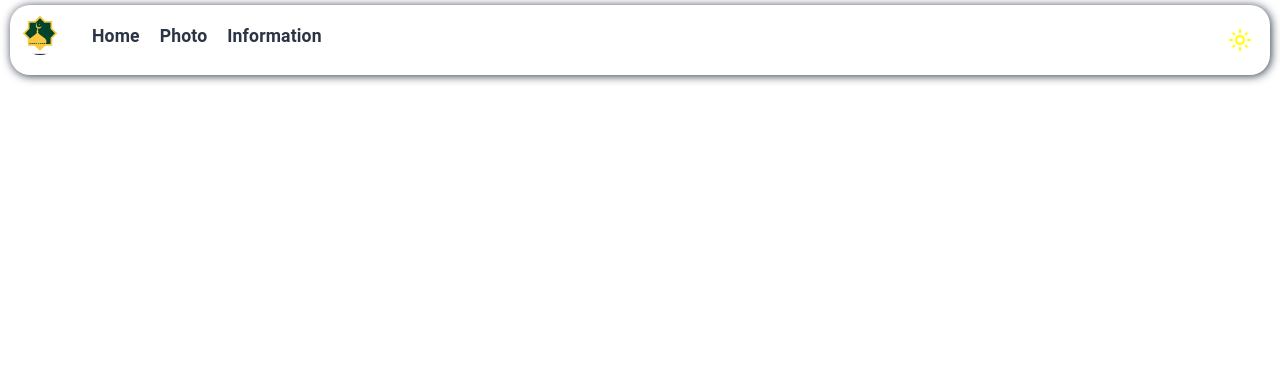
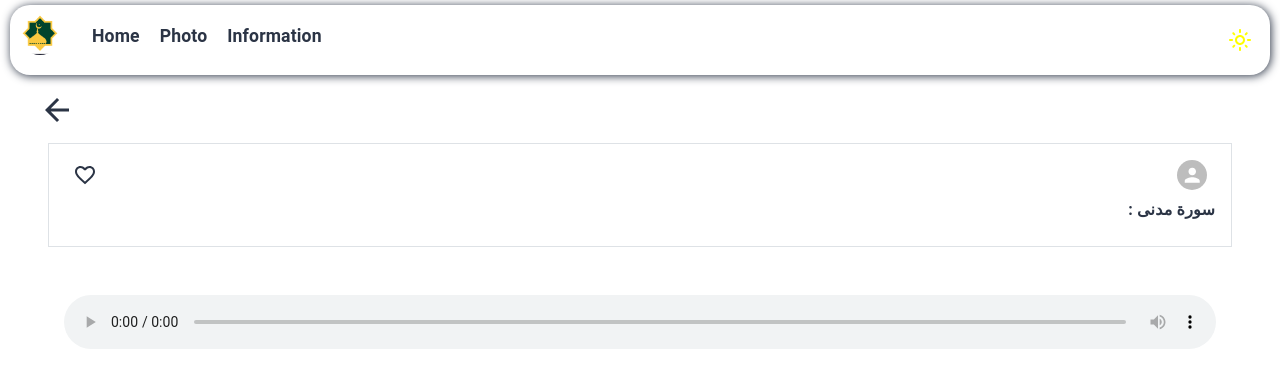
Before and after one commit to ZiadAhmed92/quran, a React (Vite) app: page /1/1 in a window 1280 px wide. Shown: the top 388 px of the page. Built offline with nearby package versions, Linux system fonts and the light colour scheme.

Commit message:
add shikh

```diff
--- a/src/App.jsx
+++ b/src/App.jsx
@@ -11,10 +11,12 @@ import { CssBaseline, ThemeProvider } from "@mui/material";
 import { ColorModeContext, useMode } from "./theme";
 import Quran from './Components/Quran/Quran';
 import KeyboardArrowUpIcon from '@mui/icons-material/KeyboardArrowUp';
+import Shikh from './Components/Shikh/Shikh';
 function App() {
   const [scroll, setScroll] = useState(0);
   const [theme, colorMode] = useMode();
   const [sora, setSora] = useState([]);
+  const [name, setName] = useState([]);
   window.onscroll = function () {
     setScroll(scrollY);
   };
@@ -35,10 +37,13 @@ function App() {
    <Routes>
     <Route path='/' element={<Main  setSora={setSora}/>} />
     <Route path='main' element={<Main setSora={setSora} />} />
-    <Route path='quran' element={<Quran sora={sora} />} >
-    <Route path=':id' element={<Quran sora={sora} />} />
+    <Route path='quran' element={<Quran sora={sora} name={name} setName={setName} />} >
+
+    <Route path=':id' element={<Quran sora={sora} name={name} setName={setName} />} />
+
 
     </Route>
+    <Route path=':shikh/:id' element={<Shikh sora={sora}  />} />
     <Route path='photo' element={<Photo />} />
     <Route path='info' element={<Info />} />
     {/* <Route path='info' element={<Info />} /> */}
--- a/src/Components/Quran/Quran.jsx
+++ b/src/Components/Quran/Quran.jsx
@@ -1,27 +1,26 @@
 import { Avatar, Typography } from "@mui/material";
 import axios from "axios";
-import React, { useEffect, useState } from "react";
-import { useParams } from "react-router-dom";
+import { useEffect, useState } from "react";
+import { Link, useParams } from "react-router-dom";
 import FavoriteBorderIcon from "@mui/icons-material/FavoriteBorder";
-const Quran = ({ sora }) => {
+const Quran = ({ sora, name, setName }) => {
   let { id } = useParams();
-  const [name, setName] = useState([]);
-  const [shihk, setshihk] = useState("");
+
   async function getName() {
-    let {data} = await axios.get(
+    let { data } = await axios.get(
       "https://raw.githubusercontent.com/islamic-network/cdn/master/info/cdn_surah_audio.json"
     );
-    setName(data)
-
+    setName(data);
   }
-  useEffect(() => {getName()}, []);
-
+  useEffect(() => {
+    getName();
+  }, []);
 
   return (
     <>
       <div className=" sora-main quran-main p-3 border" key={sora.number}>
         {" "}
-        <div >
+        <div>
           <div className="flex px-2">
             <FavoriteBorderIcon />
             <Avatar sx={{ width: "30px", height: "30px" }}>
@@ -34,21 +33,23 @@ const Quran = ({ sora }) => {
           </Typography>
         </div>
       </div>
-      <div className="text-center py-5">
-     {shihk?<audio controls autoPlay>
-          <source
-            src={`https://cdn.islamic.network/quran/audio-surah/128/${shihk}/${id}.mp3`}
-            type="audio/mp3"
-          />
-
-        </audio>:<h1 >اختر الشيخ</h1>}
+      <div className="text-center py-3">
+        <h1>اختر الشيخ</h1>
       </div>
       <div className="container">
         <div className="row">
-             {name.map((item ,i)=>(<div key={i} className="name-quran col-md-3 text-center py-2 border my-2 "onClick={()=>{ setshihk(item.identifier)}}>{item.name}</div>))}
+          {name.map((item, i) => (
+            <div
+              className="name-quran col-md-3 text-center py-2 border my-2 "
+              key={i}
+            >
+              <Link to={`/${item.identifier}/${id}`}>
+                <div>{item.name}</div>
+              </Link>
+            </div>
+          ))}
         </div>
       </div>
-
     </>
   );
 };
--- /dev/null
+++ b/src/Components/Shikh/Shikh.jsx
@@ -0,0 +1,51 @@
+import { Avatar, Typography } from "@mui/material";
+import ArrowBackIcon from "@mui/icons-material/ArrowBack";
+import {  useNavigate, useParams } from "react-router-dom";
+import FavoriteBorderIcon from "@mui/icons-material/FavoriteBorder";
+
+
+const Shikh = ({ sora }) => {
+
+
+  let navigate = useNavigate();
+  let { id, shikh } = useParams();
+
+
+
+
+
+
+  return (
+    <>
+      <div className="btn-shikh" onClick={() => navigate(`/quran/${id}`)}>
+        <ArrowBackIcon sx={{fontSize:"1.5em"}}/>
+      </div>
+      <div className=" sora-main mx-5 quran-main p-3 border" key={sora.number}>
+        {" "}
+        <div>
+          <div className="flex px-2">
+            <FavoriteBorderIcon />
+            <Avatar sx={{ width: "30px", height: "30px" }}>
+              {sora.number}
+            </Avatar>
+          </div>
+          <Typography textAlign={"end"} className="fw-bold py-2">
+            {sora.name} : سورة{" "}
+            {sora.revelationType === "Meccan" ? " مكية" : "مدنى"}
+          </Typography>
+        </div>
+      </div>
+
+      <div className="text-center py-5">
+        <audio controls autoPlay>
+          <source
+            src={`https://cdn.islamic.network/quran/audio-surah/128/${shikh}/${id}.mp3`}
+            type="audio/mp3"
+          />
+        </audio>
+      </div>
+    </>
+  );
+};
+
+export default Shikh;
--- a/src/index.css
+++ b/src/index.css
@@ -99,3 +99,20 @@
   align-items: center;
 
 }
+.btn-shikh{
+  padding: 10px;
+  margin: 5px 29px;
+  cursor: pointer;
+  transition: 0.5s;
+  font-size: 1.5em;
+}
+.btn-shikh:hover{
+ color: red;
+
+}
+audio{
+  width: 90%;
+  margin: auto;
+  color: red;
+
+}
```
